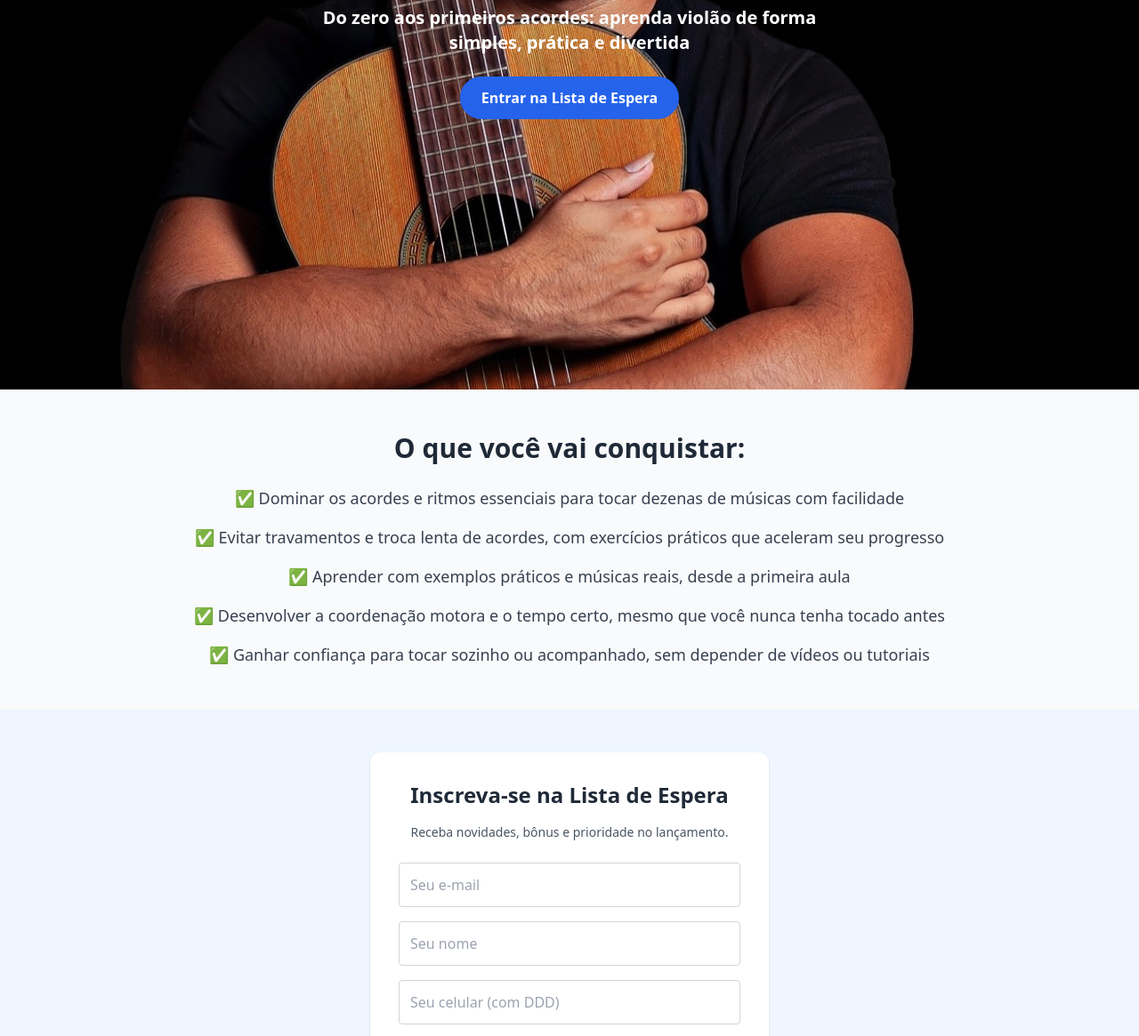
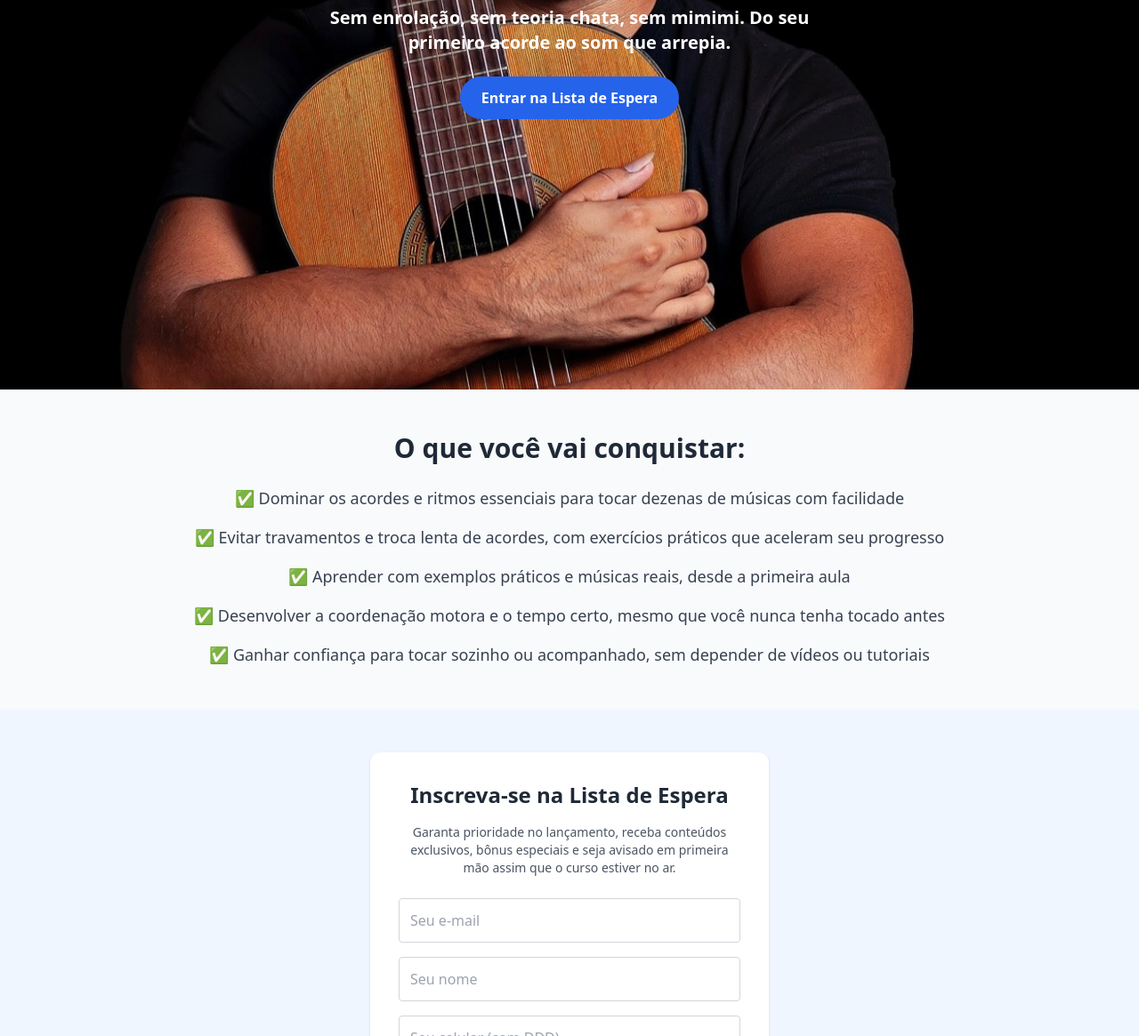
Before and after one commit to mateusccorreia/waiting-list, a plain HTML site: page index.html in a window 1280 px wide. Shown: the part 362-1527 px from the top of the page at 89% size. Drawn offline with nearby package versions, Linux system fonts and the light colour scheme.

```diff
--- a/index.html
+++ b/index.html
@@ -18,8 +18,8 @@
       <p
         class="text-lg md:text-xl text-gray-600 max-w-xl mb-6 text-white font-bold"
       >
-        Do zero aos primeiros acordes: aprenda violão de forma simples, prática
-        e divertida
+        Sem enrolação, sem teoria chata, sem mimimi. Do seu primeiro acorde ao
+        som que arrepia.
       </p>
       <a
         href="#form"
@@ -63,11 +63,13 @@
       <div class="max-w-md mx-auto text-center bg-white p-8 rounded-xl shadow">
         <h2 class="text-2xl font-bold mb-4">Inscreva-se na Lista de Espera</h2>
         <p class="text-sm text-gray-600 mb-6">
-          Receba novidades, bônus e prioridade no lançamento.
+          Garanta prioridade no lançamento, receba conteúdos exclusivos, bônus
+          especiais e seja avisado em primeira mão assim que o curso estiver no
+          ar.
         </p>
 
         <form
-          action="https://gmail.us19.list-manage.com/subscribe/post?u=129354cc24e7b0ad8ef38c2a5&amp;id=d9d91776eb&amp;f_id=00c7a0e4f0"
+          action="https://gmail.us18.list-manage.com/subscribe/post?u=2524b29b7dffe0eeafa0f8b6d&amp;id=e977c715e8&amp;f_id=00e0a1e6f0"
           method="POST"
           target="_blank"
           class="space-y-4"
```
